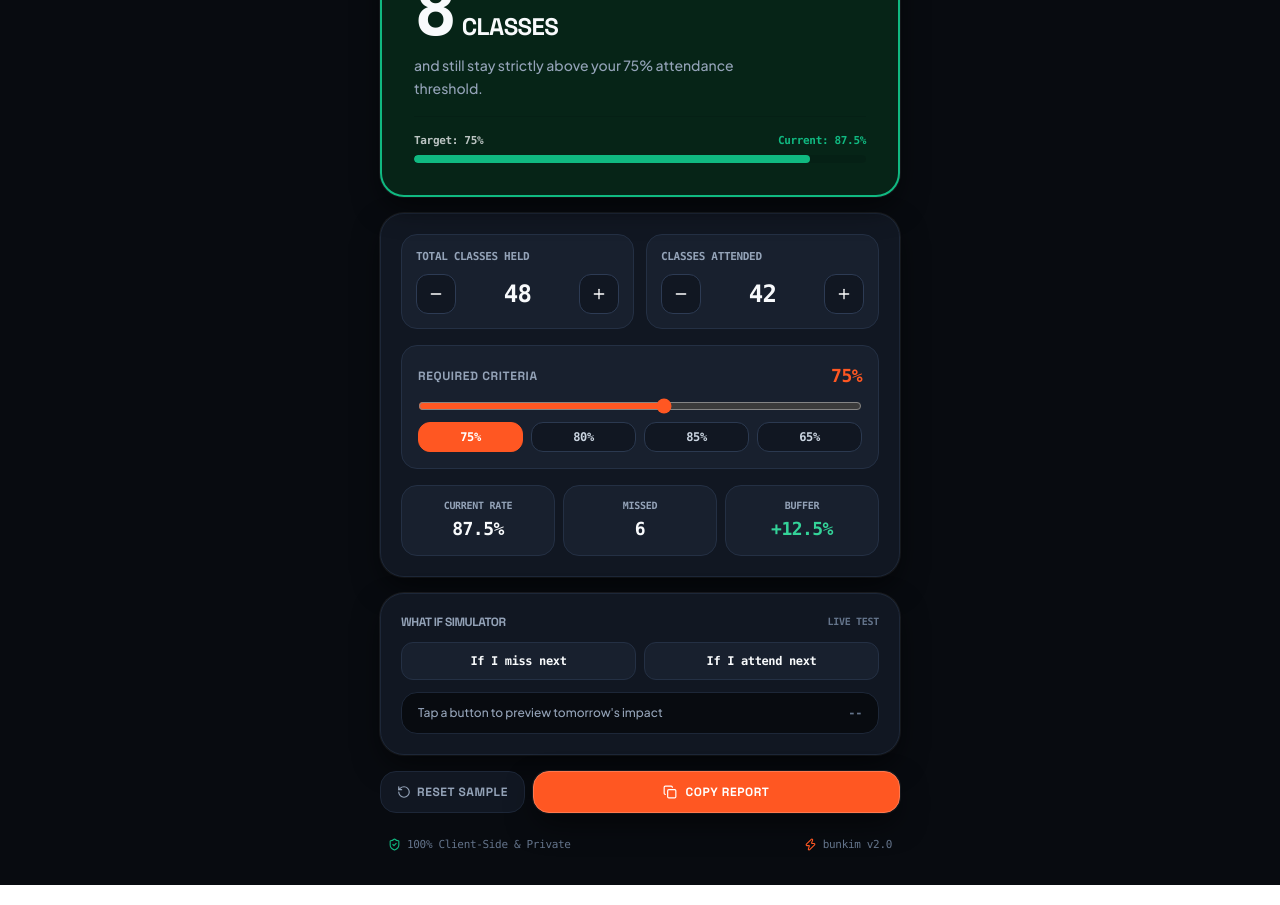
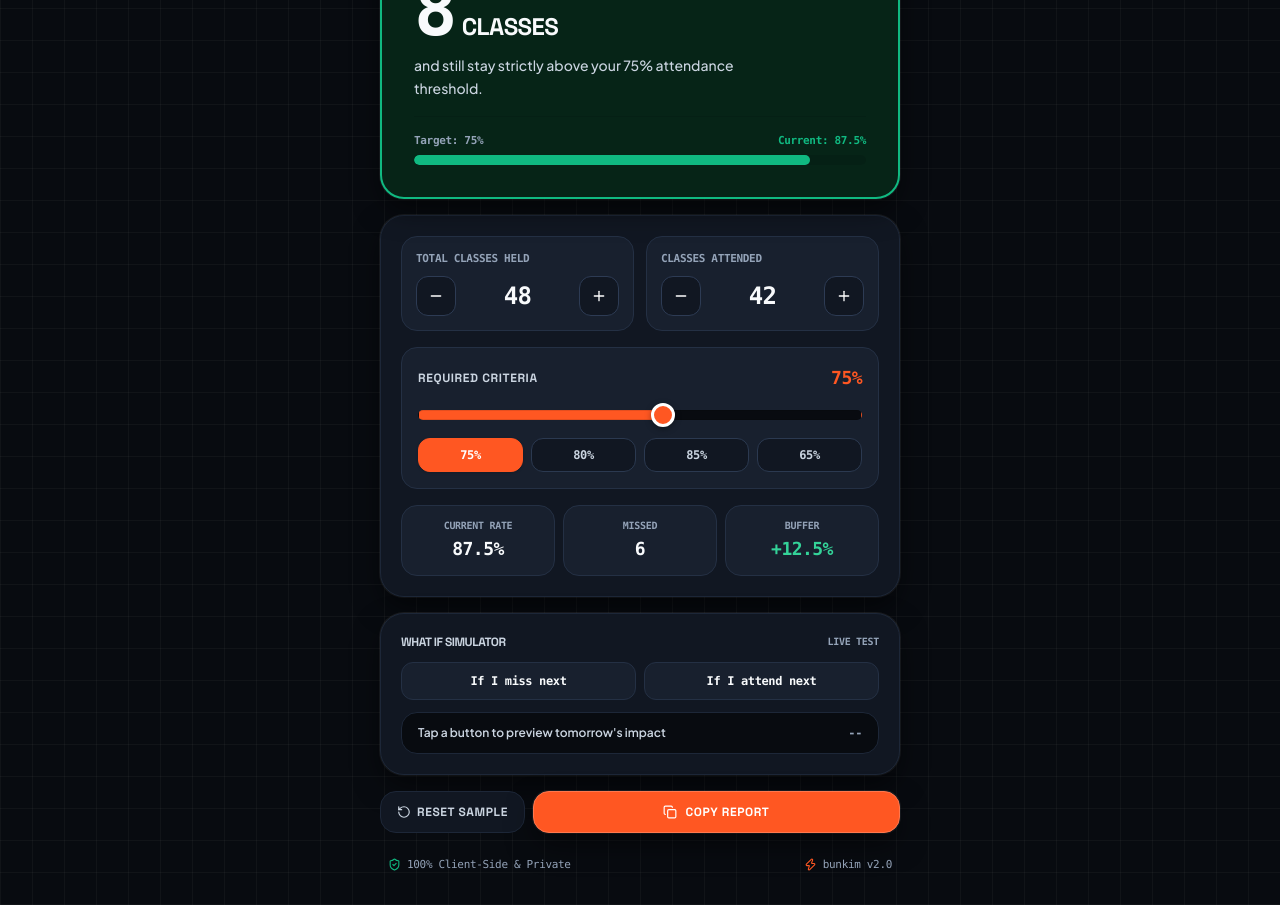
Before and after one commit to abbysallord/bunkim, a React (Vite) app: page / in a window 1280 px wide. Shown: the part 280-1185 px from the top of the page. Built offline with nearby package versions, Linux system fonts and the light colour scheme.

Commit message:
feat(ui): add college notebook grid backdrop, custom tactile dual-tone slider, and fix text contrast

```diff
--- a/src/App.tsx
+++ b/src/App.tsx
@@ -272,13 +272,16 @@ export function App() {
 
   const isDark = effectiveTheme === 'dark';
 
+  // Slider progress fill calculation (range 50 to 95)
+  const sliderFillPercent = ((safeThreshold - 50) / (95 - 50)) * 100;
+
   return (
     <main
       ref={containerRef}
       className={`min-h-screen transition-colors duration-200 flex flex-col items-center justify-start p-4 sm:p-8 pb-24 ${
         isDark
-          ? 'bg-[#080b10] text-[#f8fafc]'
-          : 'bg-[#f4f5f8] text-[#0f172a]'
+          ? 'bg-[#080b10] text-[#f8fafc] bg-notebook-dark'
+          : 'bg-[#f8fafc] text-[#0f172a] bg-notebook-light'
       }`}
     >
       <div className="w-full max-w-[520px] flex flex-col gap-4">
@@ -299,7 +302,7 @@ export function App() {
               <span className="font-brand font-black text-2xl tracking-tighter block leading-none">
                 bunkim
               </span>
-              <span className="text-[10px] text-[#94a3b8] font-mono font-bold tracking-tight">
+              <span className={`text-[11px] font-mono font-bold tracking-tight ${isDark ? 'text-[#94a3b8]' : 'text-[#475569]'}`}>
                 attendance cushion
               </span>
             </div>
@@ -321,7 +324,7 @@ export function App() {
                 className={`p-1.5 rounded-xl transition-all ${
                   theme === 'light'
                     ? 'bg-[#ff5722] text-white shadow-xs'
-                    : isDark ? 'text-[#94a3b8] hover:text-white' : 'text-[#64748b] hover:text-[#0f172a]'
+                    : isDark ? 'text-[#94a3b8] hover:text-white' : 'text-[#475569] hover:text-[#0f172a]'
                 }`}
               >
                 <Sun size={14} />
@@ -333,7 +336,7 @@ export function App() {
                 className={`p-1.5 rounded-xl transition-all ${
                   theme === 'dark'
                     ? 'bg-[#ff5722] text-white shadow-xs'
-                    : isDark ? 'text-[#94a3b8] hover:text-white' : 'text-[#64748b] hover:text-[#0f172a]'
+                    : isDark ? 'text-[#94a3b8] hover:text-white' : 'text-[#475569] hover:text-[#0f172a]'
                 }`}
               >
                 <Moon size={14} />
@@ -345,7 +348,7 @@ export function App() {
                 className={`p-1.5 rounded-xl transition-all ${
                   theme === 'system'
                     ? 'bg-[#ff5722] text-white shadow-xs'
-                    : isDark ? 'text-[#94a3b8] hover:text-white' : 'text-[#64748b] hover:text-[#0f172a]'
+                    : isDark ? 'text-[#94a3b8] hover:text-white' : 'text-[#475569] hover:text-[#0f172a]'
                 }`}
               >
                 <Laptop size={14} />
@@ -392,7 +395,7 @@ export function App() {
                 ? isDark
                   ? 'bg-[#ff5722] text-white shadow-xs'
                   : 'bg-[#0f172a] text-white shadow-xs'
-                : isDark ? 'text-[#94a3b8] hover:text-white' : 'text-[#64748b] hover:text-[#0f172a]'
+                : isDark ? 'text-[#94a3b8] hover:text-white' : 'text-[#475569] hover:text-[#0f172a]'
             }`}
           >
             {t.tabCalc}
@@ -405,7 +408,7 @@ export function App() {
                 ? isDark
                   ? 'bg-[#ff5722] text-white shadow-xs'
                   : 'bg-[#0f172a] text-white shadow-xs'
-                : isDark ? 'text-[#94a3b8] hover:text-white' : 'text-[#64748b] hover:text-[#0f172a]'
+                : isDark ? 'text-[#94a3b8] hover:text-white' : 'text-[#475569] hover:text-[#0f172a]'
             }`}
           >
             {t.tabRoster}
@@ -457,7 +460,7 @@ export function App() {
 
               <div
                 className={`text-xs sm:text-sm font-bold mb-1 ${
-                  isDark ? 'text-[#cbd5e1]' : 'text-[#334155]'
+                  isDark ? 'text-[#cbd5e1]' : 'text-[#1e293b]'
                 }`}
               >
                 {isSafe ? t.heroSafePre : t.heroDangerPre}
@@ -474,7 +477,7 @@ export function App() {
 
               <p
                 className={`text-xs sm:text-sm font-medium mt-2 max-w-[380px] leading-relaxed ${
-                  isDark ? 'text-[#94a3b8]' : 'text-[#475569]'
+                  isDark ? 'text-[#cbd5e1]' : 'text-[#334155]'
                 }`}
               >
                 {isSafe
@@ -485,12 +488,12 @@ export function App() {
               {/* Real-time visual progress bar */}
               <div className="mt-4 pt-4 border-t border-black/10 dark:border-white/10 flex flex-col gap-1.5">
                 <div className="flex justify-between text-[11px] font-mono font-bold">
-                  <span className="opacity-75">Target: {safeThreshold}%</span>
+                  <span className={isDark ? 'text-[#94a3b8]' : 'text-[#475569]'}>Target: {safeThreshold}%</span>
                   <span className={isSafe ? 'text-[#10b981] dark:text-[#34d399]' : 'text-[#f43f5e] dark:text-[#fb7185]'}>
                     Current: {currentPct.toFixed(1)}%
                   </span>
                 </div>
-                <div className="w-full h-2 rounded-full bg-black/10 dark:bg-black/40 overflow-hidden relative">
+                <div className="w-full h-2.5 rounded-full bg-black/10 dark:bg-black/50 overflow-hidden relative">
                   <div
                     className={`h-full transition-all duration-300 rounded-full ${
                       isSafe
@@ -522,7 +525,7 @@ export function App() {
                       : 'bg-[#f1f5f9] border-[#cbd5e1]'
                   }`}
                 >
-                  <span className="text-[11px] font-mono uppercase font-bold text-[#94a3b8]">
+                  <span className={`text-[11px] font-mono uppercase font-bold ${isDark ? 'text-[#94a3b8]' : 'text-[#475569]'}`}>
                     {t.heldLabel}
                   </span>
 
@@ -565,7 +568,7 @@ export function App() {
                       : 'bg-[#f1f5f9] border-[#cbd5e1]'
                   }`}
                 >
-                  <span className="text-[11px] font-mono uppercase font-bold text-[#94a3b8]">
+                  <span className={`text-[11px] font-mono uppercase font-bold ${isDark ? 'text-[#94a3b8]' : 'text-[#475569]'}`}>
                     {t.attendedLabel}
                   </span>
 
@@ -602,16 +605,16 @@ export function App() {
 
               </div>
 
-              {/* THRESHOLD SLIDER + TACTILE PRESETS */}
+              {/* REFINED TACTILE THRESHOLD SLIDER */}
               <div
-                className={`p-4 rounded-2xl border flex flex-col gap-3 ${
+                className={`p-4 rounded-2xl border flex flex-col gap-3.5 ${
                   isDark
                     ? 'bg-[#18202e] border-[#243044]'
                     : 'bg-[#f1f5f9] border-[#cbd5e1]'
                 }`}
               >
                 <div className="flex justify-between items-center">
-                  <span className="text-xs font-brand font-black uppercase tracking-wider text-[#94a3b8]">
+                  <span className={`text-xs font-brand font-black uppercase tracking-wider ${isDark ? 'text-[#cbd5e1]' : 'text-[#1e293b]'}`}>
                     {t.targetLabel}
                   </span>
                   <span className="font-mono font-black text-lg text-[#ff5722]">
@@ -619,6 +622,8 @@ export function App() {
                   </span>
                 </div>
 
+                {/* Custom Dual-Tone Track Slider */}
+                <div className="relative flex items-center w-full my-1">
                   <input
                     type="range"
                     min="50"
@@ -628,8 +633,14 @@ export function App() {
                       setThreshold(parseInt(e.target.value, 10));
                       setSimDiff(null);
                     }}
-                  className="w-full accent-[#ff5722] h-2 bg-[#cbd5e1] dark:bg-[#080b10] rounded-full cursor-pointer"
+                    style={{
+                      background: isDark
+                        ? `linear-gradient(to right, #ff5722 0%, #ff5722 ${sliderFillPercent}%, #080b10 ${sliderFillPercent}%, #080b10 100%)`
+                        : `linear-gradient(to right, #ff5722 0%, #ff5722 ${sliderFillPercent}%, #cbd5e1 ${sliderFillPercent}%, #cbd5e1 100%)`
+                    }}
+                    className="bunkim-slider w-full h-2.5 rounded-full border border-black/10 dark:border-white/10"
                   />
+                </div>
 
                 <div className="flex gap-2 justify-between">
                   {[75, 80, 85, 65].map(p => (
@@ -640,12 +651,12 @@ export function App() {
                         setThreshold(p);
                         setSimDiff(null);
                       }}
-                      className={`flex-1 py-1.5 text-xs font-mono font-black rounded-xl border transition-all active:scale-95 ${
+                      className={`flex-1 py-2 text-xs font-mono font-black rounded-xl border transition-all active:scale-95 ${
                         safeThreshold === p
-                          ? 'bg-[#ff5722] text-white border-[#ff5722]'
+                          ? 'bg-[#ff5722] text-white border-[#ff5722] shadow-sm'
                           : isDark
                             ? 'bg-[#111722] text-[#cbd5e1] border-[#2b3950] hover:text-white hover:border-[#ff5722]'
-                            : 'bg-white text-[#475569] border-[#0f172a] hover:text-[#0f172a]'
+                            : 'bg-white text-[#1e293b] border-[#0f172a] hover:bg-[#ff5722] hover:text-white'
                       }`}
                     >
                       {p}%
@@ -654,14 +665,14 @@ export function App() {
                 </div>
               </div>
 
-              {/* THREE SUMMARY CHIPS */}
+              {/* THREE SUMMARY CHIPS WITH HIGH CONTRAST */}
               <div className="grid grid-cols-3 gap-2">
                 <div
                   className={`p-3 rounded-2xl border text-center ${
                     isDark ? 'bg-[#18202e] border-[#243044]' : 'bg-[#f1f5f9] border-[#cbd5e1]'
                   }`}
                 >
-                  <div className="text-[10px] font-mono uppercase font-bold text-[#94a3b8]">
+                  <div className={`text-[10px] font-mono uppercase font-bold ${isDark ? 'text-[#94a3b8]' : 'text-[#475569]'}`}>
                     {t.pctLabel}
                   </div>
                   <div className="font-mono font-black text-base sm:text-lg mt-0.5">
@@ -674,7 +685,7 @@ export function App() {
                     isDark ? 'bg-[#18202e] border-[#243044]' : 'bg-[#f1f5f9] border-[#cbd5e1]'
                   }`}
                 >
-                  <div className="text-[10px] font-mono uppercase font-bold text-[#94a3b8]">
+                  <div className={`text-[10px] font-mono uppercase font-bold ${isDark ? 'text-[#94a3b8]' : 'text-[#475569]'}`}>
                     {t.missedLabel}
                   </div>
                   <div className="font-mono font-black text-base sm:text-lg mt-0.5">
@@ -687,7 +698,7 @@ export function App() {
                     isDark ? 'bg-[#18202e] border-[#243044]' : 'bg-[#f1f5f9] border-[#cbd5e1]'
                   }`}
                 >
-                  <div className="text-[10px] font-mono uppercase font-bold text-[#94a3b8]">
+                  <div className={`text-[10px] font-mono uppercase font-bold ${isDark ? 'text-[#94a3b8]' : 'text-[#475569]'}`}>
                     {t.marginLabel}
                   </div>
                   <div
@@ -711,9 +722,9 @@ export function App() {
                   : 'bg-white border-[#0f172a] neo-box-light'
               }`}
             >
-              <div className="flex justify-between items-center text-xs font-brand font-black uppercase text-[#94a3b8]">
-                <span>{t.simTitle}</span>
-                <span className="text-[10px] font-mono text-[#64748b]">live test</span>
+              <div className="flex justify-between items-center text-xs font-brand font-black uppercase">
+                <span className={isDark ? 'text-[#cbd5e1]' : 'text-[#1e293b]'}>{t.simTitle}</span>
+                <span className={`text-[10px] font-mono ${isDark ? 'text-[#94a3b8]' : 'text-[#475569]'}`}>live test</span>
               </div>
 
               <div className="grid grid-cols-2 gap-2">
@@ -748,7 +759,7 @@ export function App() {
                     : 'bg-[#f8fafc] border-[#cbd5e1]'
                 }`}
               >
-                <span className={`font-medium ${isDark ? 'text-[#94a3b8]' : 'text-[#64748b]'}`}>
+                <span className={`font-semibold ${isDark ? 'text-[#cbd5e1]' : 'text-[#334155]'}`}>
                   {simDiff ? simDiff.label : t.simDefaultPrompt}
                 </span>
                 <span
@@ -757,7 +768,7 @@ export function App() {
                       ? simDiff.safe
                         ? isDark ? 'text-[#34d399]' : 'text-[#059669]'
                         : isDark ? 'text-[#fb7185]' : 'text-[#e11d48]'
-                      : 'text-[#64748b]'
+                      : isDark ? 'text-[#94a3b8]' : 'text-[#475569]'
                   }`}
                 >
                   {simDiff ? simDiff.text : '--'}
@@ -778,7 +789,7 @@ export function App() {
             }`}
           >
             <div className="flex justify-between items-center pb-2 border-b border-dashed border-[#2b3950]">
-              <h2 className="text-xs font-brand font-black uppercase tracking-wider text-[#94a3b8]">
+              <h2 className={`text-xs font-brand font-black uppercase tracking-wider ${isDark ? 'text-[#cbd5e1]' : 'text-[#1e293b]'}`}>
                 {t.rosterTitle}
               </h2>
               <div className="font-mono font-black text-sm text-[#ff5722]">
@@ -830,12 +841,12 @@ export function App() {
                       </button>
                     </div>
 
-                    {/* REDESIGNED TACTILE COUNTER CELLS */}
+                    {/* TACTILE COUNTER CELLS WITH HIGH CONTRAST */}
                     <div className="grid grid-cols-3 gap-2">
 
                       {/* HELD COUNTER */}
                       <div className="flex flex-col gap-1">
-                        <span className="text-[10px] font-mono font-bold text-[#94a3b8] text-center">
+                        <span className={`text-[10px] font-mono font-bold text-center ${isDark ? 'text-[#94a3b8]' : 'text-[#475569]'}`}>
                           Held
                         </span>
                         <div
@@ -867,7 +878,7 @@ export function App() {
 
                       {/* ATTENDED COUNTER */}
                       <div className="flex flex-col gap-1">
-                        <span className="text-[10px] font-mono font-bold text-[#94a3b8] text-center">
+                        <span className={`text-[10px] font-mono font-bold text-center ${isDark ? 'text-[#94a3b8]' : 'text-[#475569]'}`}>
                           Attended
                         </span>
                         <div
@@ -899,7 +910,7 @@ export function App() {
 
                       {/* TARGET % COUNTER */}
                       <div className="flex flex-col gap-1">
-                        <span className="text-[10px] font-mono font-bold text-[#94a3b8] text-center">
+                        <span className={`text-[10px] font-mono font-bold text-center ${isDark ? 'text-[#94a3b8]' : 'text-[#475569]'}`}>
                           Target %
                         </span>
                         <div
@@ -971,7 +982,7 @@ export function App() {
             onClick={resetAll}
             className={`py-3 px-4 rounded-2xl border font-brand font-black text-xs uppercase tracking-wider transition-all flex items-center justify-center gap-1.5 active:scale-95 ${
               isDark
-                ? 'bg-[#111722] border-[#1d2738] text-[#94a3b8] hover:text-white'
+                ? 'bg-[#111722] border-[#1d2738] text-[#cbd5e1] hover:text-white'
                 : 'bg-white border-[#0f172a] text-[#0f172a] hover:bg-[#f1f5f9]'
             }`}
           >
@@ -993,14 +1004,14 @@ export function App() {
         </div>
 
         {/* DESKTOP FOOTER & SHORTCUT BADGES */}
-        <footer className="anim-item flex items-center justify-between text-[11px] text-[#64748b] font-mono px-2 pt-2">
+        <footer className="anim-item flex items-center justify-between text-[11px] font-mono px-2 pt-2">
           <div className="flex items-center gap-1.5">
             <ShieldCheck size={13} className="text-[#10b981]" />
-            <span>100% Client-Side & Private</span>
+            <span className={isDark ? 'text-[#94a3b8]' : 'text-[#475569]'}>100% Client-Side &amp; Private</span>
           </div>
           <div className="flex items-center gap-1.5">
             <Zap size={13} className="text-[#ff5722]" />
-            <span>bunkim v2.0</span>
+            <span className={isDark ? 'text-[#94a3b8]' : 'text-[#475569]'}>bunkim v2.0</span>
           </div>
         </footer>
 
--- a/src/index.css
+++ b/src/index.css
@@ -33,3 +33,76 @@
 .neo-box-sm-dark {
   box-shadow: 0 4px 14px -2px rgba(0, 0, 0, 0.5), 0 0 0 1px rgba(255, 255, 255, 0.08);
 }
+
+/* College Notebook Paper & Blueprint Grid Backgrounds */
+.bg-notebook-light {
+  background-color: #f8fafc;
+  background-image:
+    linear-gradient(to right, rgba(15, 23, 42, 0.04) 1px, transparent 1px),
+    linear-gradient(to bottom, rgba(15, 23, 42, 0.04) 1px, transparent 1px);
+  background-size: 32px 32px;
+}
+
+.bg-notebook-dark {
+  background-color: #080b10;
+  background-image:
+    linear-gradient(to right, rgba(255, 255, 255, 0.035) 1px, transparent 1px),
+    linear-gradient(to bottom, rgba(255, 255, 255, 0.035) 1px, transparent 1px);
+  background-size: 32px 32px;
+}
+
+/* Custom Tactile Slider Styling */
+input[type="range"].bunkim-slider {
+  -webkit-appearance: none;
+  appearance: none;
+  background: transparent;
+  cursor: pointer;
+}
+
+input[type="range"].bunkim-slider:focus {
+  outline: none;
+}
+
+/* WebKit (Chrome, Safari, Edge) */
+input[type="range"].bunkim-slider::-webkit-slider-runnable-track {
+  height: 10px;
+  border-radius: 9999px;
+}
+
+input[type="range"].bunkim-slider::-webkit-slider-thumb {
+  -webkit-appearance: none;
+  appearance: none;
+  height: 24px;
+  width: 24px;
+  border-radius: 50%;
+  background: #ff5722;
+  border: 3px solid #ffffff;
+  box-shadow: 0 2px 6px rgba(0, 0, 0, 0.35);
+  margin-top: -7px;
+  transition: transform 0.15s ease, background-color 0.15s ease;
+}
+
+input[type="range"].bunkim-slider::-webkit-slider-thumb:hover {
+  transform: scale(1.15);
+}
+
+input[type="range"].bunkim-slider::-webkit-slider-thumb:active {
+  transform: scale(0.95);
+  background: #f4511e;
+}
+
+/* Firefox */
+input[type="range"].bunkim-slider::-moz-range-track {
+  height: 10px;
+  border-radius: 9999px;
+}
+
+input[type="range"].bunkim-slider::-moz-range-thumb {
+  height: 22px;
+  width: 22px;
+  border-radius: 50%;
+  background: #ff5722;
+  border: 3px solid #ffffff;
+  box-shadow: 0 2px 6px rgba(0, 0, 0, 0.35);
+  transition: transform 0.15s ease;
+}
```
Lines whose indentation alone changed are shown as unchanged.
